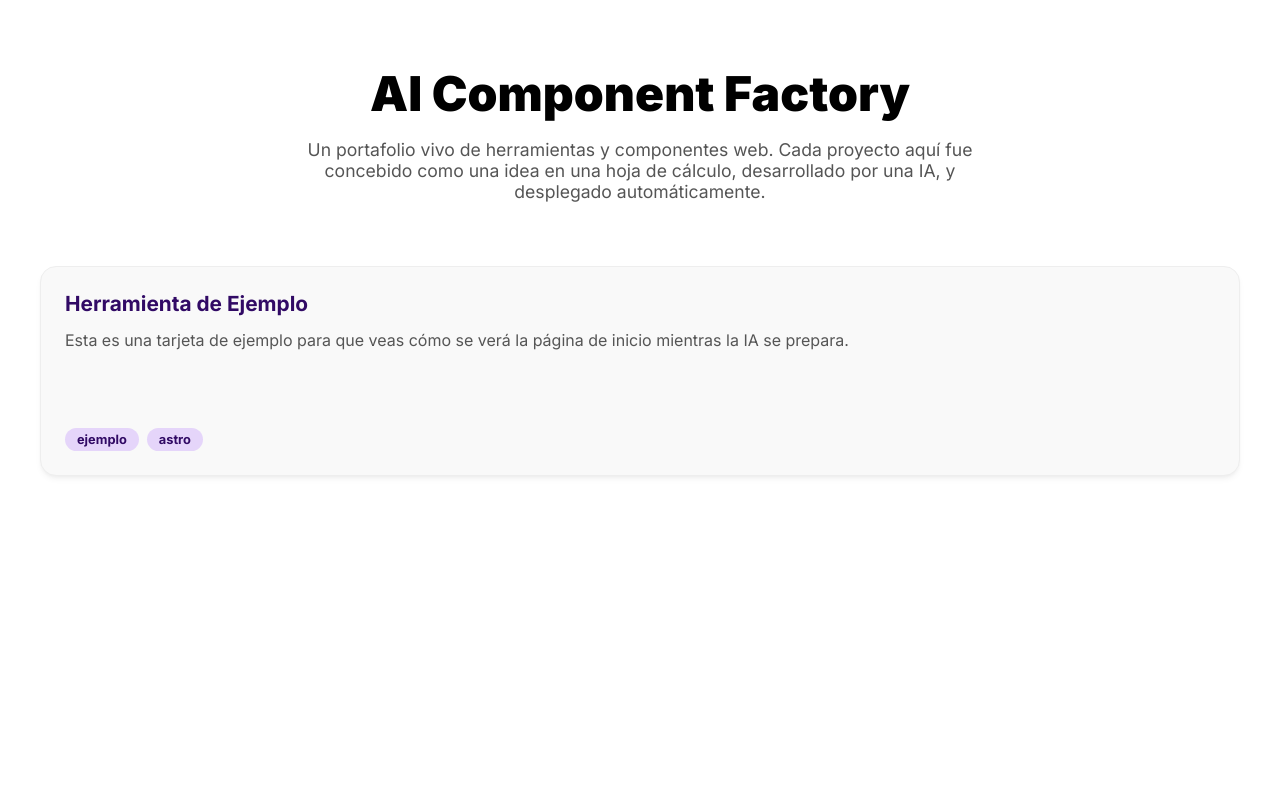
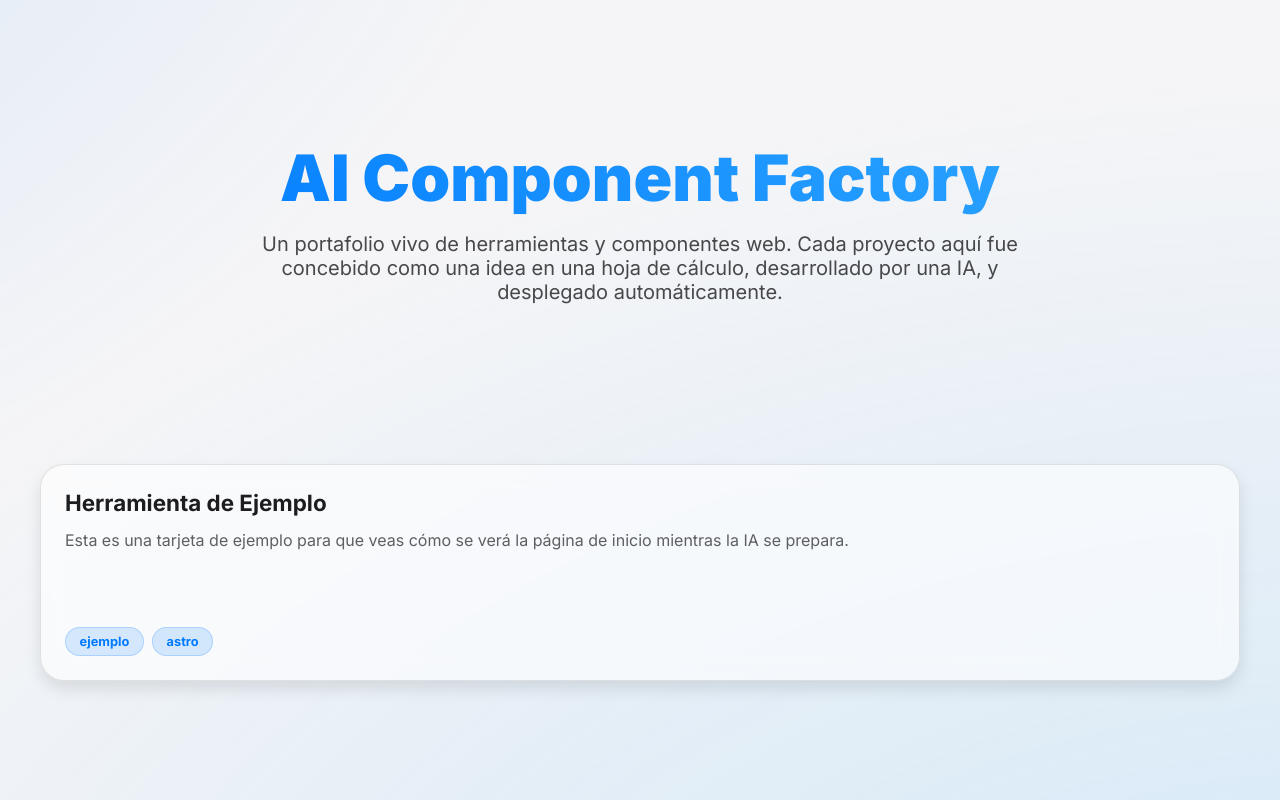
Before and after one commit to SrNanu/AI-Code-Committer, an Astro site: page / in a window 1280 px wide. Built offline with nearby package versions, Linux system fonts and the light colour scheme; Astro itself is replaced by a stand-in of ours.

Commit message:
Cambio de estilos

```diff
--- a/src/components/ToolCard.astro
+++ b/src/components/ToolCard.astro
@@ -17,30 +17,35 @@ const { href, title, description, tags } = Astro.props;
     display: flex;
     flex-direction: column;
     justify-content: space-between;
-    height: 100%; /* Para que todas las tarjetas tengan la misma altura en la cuadrícula */
+    height: 100%;
     padding: 1.5rem;
-    background-color: #f9f9f9;
-    border: 1px solid #eee;
-    border-radius: 16px;
+    background-color: var(--card-bg);
+    border: 1px solid var(--card-border);
+    border-radius: 24px;
     text-decoration: none;
-    color: #111;
-    transition: all 0.3s cubic-bezier(0.22, 1, 0.36, 1);
-    box-shadow: 0 4px 6px -1px rgba(0,0,0,0.05), 0 2px 4px -2px rgba(0,0,0,0.05);
+    color: var(--text-color);
+    transition: transform 0.3s ease, box-shadow 0.3s ease, border-color 0.3s ease;
+    backdrop-filter: blur(12px);
+    box-shadow: 0 8px 16px rgba(0,0,0,0.1);
   }
   .card:hover {
-    transform: translateY(-8px);
-    box-shadow: 0 10px 15px -3px rgba(0,0,0,0.1), 0 4px 6px -4px rgba(0,0,0,0.1);
-    border-color: rgba(var(--accent), 0.5);
+    transform: translateY(-10px) scale(1.02);
+    box-shadow: 0 20px 40px rgba(0,0,0,0.2);
+    border-color: rgba(var(--accent), 0.6);
+  }
+  .content {
+    flex-grow: 1;
   }
   h3 {
     margin: 0 0 0.75rem 0;
-    font-size: 1.3rem;
+    font-size: 1.4rem;
     font-weight: 700;
-    color: rgb(var(--accent-dark));
+    color: var(--text-color);
   }
   p {
     margin: 0;
-    color: #555;
+    color: var(--text-color);
+    opacity: 0.7;
     font-size: 1rem;
     line-height: 1.6;
   }
@@ -51,11 +56,12 @@ const { href, title, description, tags } = Astro.props;
     gap: 0.5rem;
   }
   .tag {
-    background-color: rgba(var(--accent-light), 0.8);
-    color: rgb(var(--accent-dark));
-    padding: 0.25rem 0.75rem;
+    background-color: rgba(var(--accent), 0.15);
+    color: rgb(var(--accent));
+    padding: 0.35rem 0.85rem;
     border-radius: 999px;
     font-size: 0.8rem;
     font-weight: 700;
+    border: 1px solid rgba(var(--accent), 0.2);
   }
 </style>
--- a/src/components/Welcome.astro
+++ /dev/null
@@ -1,210 +0,0 @@
----
-import astroLogo from '../assets/astro.svg';
-import background from '../assets/background.svg';
----
-
-<div id="container">
-	<img id="background" src={background.src} alt="" fetchpriority="high" />
-	<main>
-		<section id="hero">
-			<a href="https://astro.build"
-				><img src={astroLogo.src} width="115" height="48" alt="Astro Homepage" /></a
-			>
-			<h1>
-				To get started, open the <code><pre>src/pages</pre></code> directory in your project.
-			</h1>
-			<section id="links">
-				<a class="button" href="https://docs.astro.build">Read our docs</a>
-				<a href="https://astro.build/chat"
-					>Join our Discord <svg xmlns="http://www.w3.org/2000/svg" viewBox="0 0 127.14 96.36"
-						><path
-							fill="currentColor"
-							d="M107.7 8.07A105.15 105.15 0 0 0 81.47 0a72.06 72.06 0 0 0-3.36 6.83 97.68 97.68 0 0 0-29.11 0A72.37 72.37 0 0 0 45.64 0a105.89 105.89 0 0 0-26.25 8.09C2.79 32.65-1.71 56.6.54 80.21a105.73 105.73 0 0 0 32.17 16.15 77.7 77.7 0 0 0 6.89-11.11 68.42 68.42 0 0 1-10.85-5.18c.91-.66 1.8-1.34 2.66-2a75.57 75.57 0 0 0 64.32 0c.87.71 1.76 1.39 2.66 2a68.68 68.68 0 0 1-10.87 5.19 77 77 0 0 0 6.89 11.1 105.25 105.25 0 0 0 32.19-16.14c2.64-27.38-4.51-51.11-18.9-72.15ZM42.45 65.69C36.18 65.69 31 60 31 53s5-12.74 11.43-12.74S54 46 53.89 53s-5.05 12.69-11.44 12.69Zm42.24 0C78.41 65.69 73.25 60 73.25 53s5-12.74 11.44-12.74S96.23 46 96.12 53s-5.04 12.69-11.43 12.69Z"
-						></path></svg
-					>
-				</a>
-			</section>
-		</section>
-	</main>
-
-	<a href="https://astro.build/blog/astro-5/" id="news" class="box">
-		<svg width="32" height="32" fill="none" xmlns="http://www.w3.org/2000/svg"
-			><path
-				d="M24.667 12c1.333 1.414 2 3.192 2 5.334 0 4.62-4.934 5.7-7.334 12C18.444 28.567 18 27.456 18 26c0-4.642 6.667-7.053 6.667-14Zm-5.334-5.333c1.6 1.65 2.4 3.43 2.4 5.333 0 6.602-8.06 7.59-6.4 17.334C13.111 27.787 12 25.564 12 22.666c0-4.434 7.333-8 7.333-16Zm-6-5.333C15.111 3.555 16 5.556 16 7.333c0 8.333-11.333 10.962-5.333 22-3.488-.774-6-4-6-8 0-8.667 8.666-10 8.666-20Z"
-				fill="#111827"></path></svg
-		>
-		<h2>What's New in Astro 5.0?</h2>
-		<p>
-			From content layers to server islands, click to learn more about the new features and
-			improvements in Astro 5.0
-		</p>
-	</a>
-</div>
-
-<style>
-	#background {
-		position: fixed;
-		top: 0;
-		left: 0;
-		width: 100%;
-		height: 100%;
-		z-index: -1;
-		filter: blur(100px);
-	}
-
-	#container {
-		font-family: Inter, Roboto, 'Helvetica Neue', 'Arial Nova', 'Nimbus Sans', Arial, sans-serif;
-		height: 100%;
-	}
-
-	main {
-		height: 100%;
-		display: flex;
-		justify-content: center;
-	}
-
-	#hero {
-		display: flex;
-		align-items: start;
-		flex-direction: column;
-		justify-content: center;
-		padding: 16px;
-	}
-
-	h1 {
-		font-size: 22px;
-		margin-top: 0.25em;
-	}
-
-	#links {
-		display: flex;
-		gap: 16px;
-	}
-
-	#links a {
-		display: flex;
-		align-items: center;
-		padding: 10px 12px;
-		color: #111827;
-		text-decoration: none;
-		transition: color 0.2s;
-	}
-
-	#links a:hover {
-		color: rgb(78, 80, 86);
-	}
-
-	#links a svg {
-		height: 1em;
-		margin-left: 8px;
-	}
-
-	#links a.button {
-		color: white;
-		background: linear-gradient(83.21deg, #3245ff 0%, #bc52ee 100%);
-		box-shadow:
-			inset 0 0 0 1px rgba(255, 255, 255, 0.12),
-			inset 0 -2px 0 rgba(0, 0, 0, 0.24);
-		border-radius: 10px;
-	}
-
-	#links a.button:hover {
-		color: rgb(230, 230, 230);
-		box-shadow: none;
-	}
-
-	pre {
-		font-family:
-			ui-monospace, 'Cascadia Code', 'Source Code Pro', Menlo, Consolas, 'DejaVu Sans Mono',
-			monospace;
-		font-weight: normal;
-		background: linear-gradient(14deg, #d83333 0%, #f041ff 100%);
-		-webkit-background-clip: text;
-		-webkit-text-fill-color: transparent;
-		background-clip: text;
-		margin: 0;
-	}
-
-	h2 {
-		margin: 0 0 1em;
-		font-weight: normal;
-		color: #111827;
-		font-size: 20px;
-	}
-
-	p {
-		color: #4b5563;
-		font-size: 16px;
-		line-height: 24px;
-		letter-spacing: -0.006em;
-		margin: 0;
-	}
-
-	code {
-		display: inline-block;
-		background:
-			linear-gradient(66.77deg, #f3cddd 0%, #f5cee7 100%) padding-box,
-			linear-gradient(155deg, #d83333 0%, #f041ff 18%, #f5cee7 45%) border-box;
-		border-radius: 8px;
-		border: 1px solid transparent;
-		padding: 6px 8px;
-	}
-
-	.box {
-		padding: 16px;
-		background: rgba(255, 255, 255, 1);
-		border-radius: 16px;
-		border: 1px solid white;
-	}
-
-	#news {
-		position: absolute;
-		bottom: 16px;
-		right: 16px;
-		max-width: 300px;
-		text-decoration: none;
-		transition: background 0.2s;
-		backdrop-filter: blur(50px);
-	}
-
-	#news:hover {
-		background: rgba(255, 255, 255, 0.55);
-	}
-
-	@media screen and (max-height: 368px) {
-		#news {
-			display: none;
-		}
-	}
-
-	@media screen and (max-width: 768px) {
-		#container {
-			display: flex;
-			flex-direction: column;
-		}
-
-		#hero {
-			display: block;
-			padding-top: 10%;
-		}
-
-		#links {
-			flex-wrap: wrap;
-		}
-
-		#links a.button {
-			padding: 14px 18px;
-		}
-
-		#news {
-			right: 16px;
-			left: 16px;
-			bottom: 2.5rem;
-			max-width: 100%;
-		}
-
-		h1 {
-			line-height: 1.5;
-		}
-	}
-</style>
--- a/src/layouts/Layout.astro
+++ b/src/layouts/Layout.astro
@@ -18,7 +18,7 @@ const { title } = Astro.props;
 		<!-- Importamos una fuente moderna de Google Fonts -->
 		<link rel="preconnect" href="https://fonts.googleapis.com">
 		<link rel="preconnect" href="https://fonts.gstatic.com" crossorigin>
-		<link href="https://fonts.googleapis.com/css2?family=Inter:wght@400;700;900&display=swap" rel="stylesheet">
+		<link href="https://fonts.googleapis.com/css2?family=IBM+Plex+Mono&family=Inter:wght@400;700;900&display=swap" rel="stylesheet">
 
 		<title>{title}</title>
 	</head>
@@ -30,18 +30,84 @@ const { title } = Astro.props;
 
 <style is:global>
 	:root {
-		--accent: 136, 58, 234;
-		--accent-light: 224, 204, 250;
-		--accent-dark: 49, 10, 101;
-		--accent-gradient: linear-gradient(45deg, rgb(var(--accent)), rgb(var(--accent-light)) 30%, white 60%);
+		--font-family-sans: 'Inter', sans-serif;
+		--font-family-mono: 'IBM Plex Mono', monospace;
+
+		/* Light Theme */
+		--background-light: #F5F5F7;
+		--text-light: #1D1D1F;
+		--card-background-light: rgba(255, 255, 255, 0.6);
+		--card-border-light: rgba(0, 0, 0, 0.1);
+		--accent-light: 0, 122, 255; /* Apple Blue */
+		--accent-dark-light: 0, 100, 210;
+
+		/* Dark Theme */
+		--background-dark: #121212;
+		--text-dark: #EAEAEA;
+		--card-background-dark: rgba(30, 30, 30, 0.5);
+		--card-border-dark: rgba(255, 255, 255, 0.15);
+		--accent-dark: 50, 170, 255; /* Lighter Blue for dark mode */
+		--accent-dark-dark: 70, 190, 255;
 	}
+
+	/* Default to light theme */
 	html {
-		font-family: 'Inter', sans-serif;
-		background: #ffffff;
+		--bg: var(--background-light);
+		--text-color: var(--text-light);
+		--card-bg: var(--card-background-light);
+		--card-border: var(--card-border-light);
+		--accent: var(--accent-light);
+		--accent-dark: var(--accent-dark-light);
 	}
+
+	/* Dark theme using media query */
+	@media (prefers-color-scheme: dark) {
+		html {
+			--bg: var(--background-dark);
+			--text-color: var(--text-dark);
+			--card-bg: var(--card-background-dark);
+			--card-border: var(--card-border-dark);
+			--accent: var(--accent-dark);
+			--accent-dark: var(--accent-dark-dark);
+		}
+	}
+
+	html {
+		font-family: var(--font-family-sans);
+		background-color: var(--bg);
+		color: var(--text-color);
+		transition: background-color 0.3s ease, color 0.3s ease;
+	}
+
 	body {
 		max-width: 1200px;
 		margin: 0 auto;
 		padding: 2rem;
+		position: relative;
+		z-index: 1;
+	}
+
+	body::before {
+		content: '';
+		position: fixed;
+		top: 0;
+		left: 0;
+		width: 100vw;
+		height: 100vh;
+		z-index: -1;
+		background: radial-gradient(ellipse at top left, rgba(var(--accent), 0.2), transparent 50%),
+					radial-gradient(ellipse at bottom right, rgba(var(--accent-dark), 0.2), transparent 50%);
+		background-size: 200% 200%;
+		animation: gradient-animation 15s ease infinite;
+	}
+
+	@keyframes gradient-animation {
+		0% { background-position: 0% 50%; }
+		50% { background-position: 100% 50%; }
+		100% { background-position: 0% 50%; }
+	}
+
+	h1, h2, h3, h4, h5, h6 {
+		font-weight: 700;
 	}
 </style>
--- a/src/pages/index.astro
+++ b/src/pages/index.astro
@@ -46,30 +46,40 @@ const allTools = await Promise.all(
 <style>
 	header {
 		text-align: center;
-		margin-bottom: 4rem;
+		margin-bottom: 6rem;
+		padding: 4rem 0;
 	}
 	.title {
-		font-size: 3rem;
+		font-size: 4rem;
 		font-weight: 900;
 		margin-bottom: 1rem;
+		background: linear-gradient(45deg, rgb(var(--accent)), rgb(var(--accent-dark)));
+		-webkit-background-clip: text;
+		-webkit-text-fill-color: transparent;
+		background-clip: text;
+		text-fill-color: transparent;
 	}
 	.subtitle {
-		font-size: 1.1rem;
-		color: #555;
-		max-width: 60ch;
+		font-size: 1.25rem;
+		color: var(--text-color);
+		opacity: 0.8;
+		max-width: 65ch;
 		margin: 0 auto;
 	}
 	.tool-grid {
 		display: grid;
-		grid-template-columns: repeat(auto-fit, minmax(320px, 1fr));
-		gap: 1.5rem;
+		grid-template-columns: repeat(auto-fit, minmax(340px, 1fr));
+		gap: 2rem;
 	}
 	.placeholder {
 		grid-column: 1 / -1;
 		text-align: center;
-		padding: 3rem;
-		border: 2px dashed #ccc;
-		border-radius: 12px;
-		color: #777;
+		padding: 4rem;
+		background-color: var(--card-bg);
+		border: 1px solid var(--card-border);
+		border-radius: 16px;
+		color: var(--text-color);
+		opacity: 0.7;
+		backdrop-filter: blur(10px);
 	}
 </style>
```
Also changed, not shown: src/assets/astro.svg (deleted), src/assets/background.svg (deleted).
